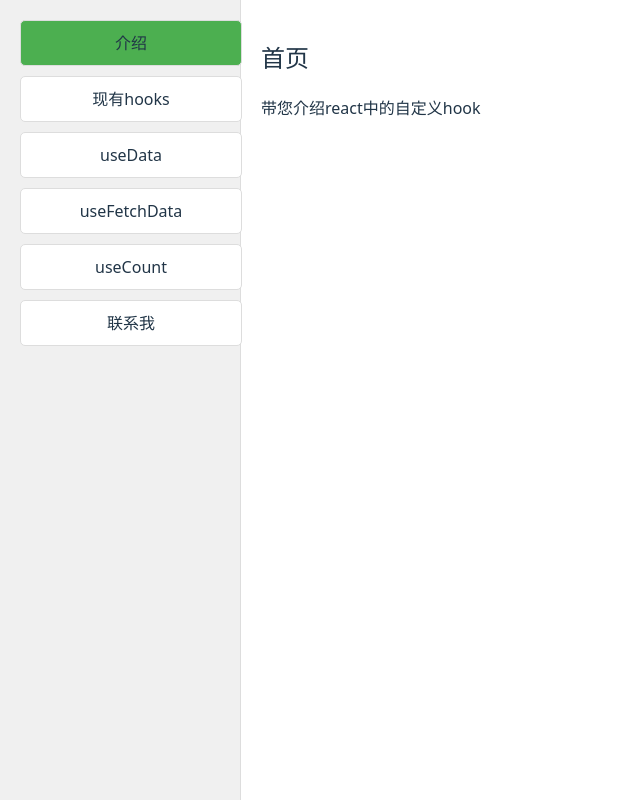
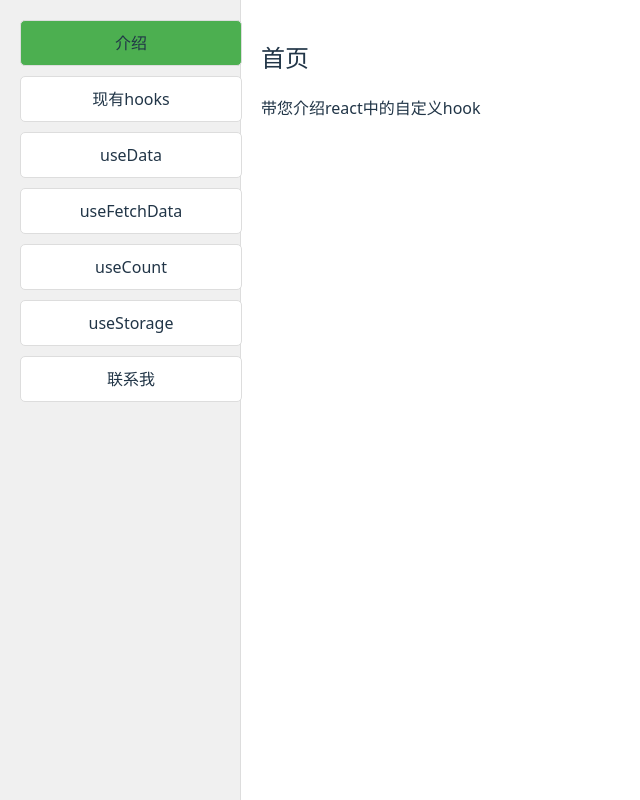
Before and after one commit to wenjin100/useSelfHook, a React (Vite) app: page / in a window 1280 px wide. Shown: the whole page, without its empty margins (0-640 px from the left). Built offline with nearby package versions, Linux system fonts and the light colour scheme.

Commit message:
feat: index文件增加

```diff
--- a/src/pages/index.ts
+++ b/src/pages/index.ts
@@ -6,3 +6,4 @@ export const LivedHooks = lazy(() => import('./LivedHooks'));
 export const UseExport = lazy(() => import('./UseExport'));
 export const UseExportFetch = lazy(() => import('./UseFetchData'));
 export const UseCount = lazy(() => import('./UseCount'));
+export const UseStorage = lazy(() => import('./UseStorage'));
--- a/src/routes.ts
+++ b/src/routes.ts
@@ -1,4 +1,4 @@
-import { HomePage, ContactPage, LivedHooks, UseExport,UseExportFetch,UseCount} from './pages';
+import { HomePage, ContactPage, LivedHooks, UseExport,UseExportFetch,UseCount,UseStorage} from './pages';
 // 定义路由类型
 export interface RouteConfig {
   path: string;
@@ -37,6 +37,11 @@ const routes: RouteConfig[] = [
     name: 'useCount',
   },
   {
+    path: '/useStorage',
+    component: UseStorage,
+    name: 'useStorage',
+  },
+  {
     path: '/contact',
     component: ContactPage,
     name: '联系我',
```
